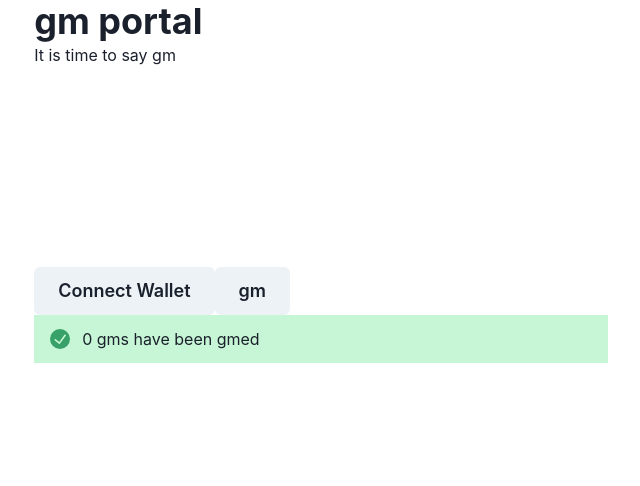
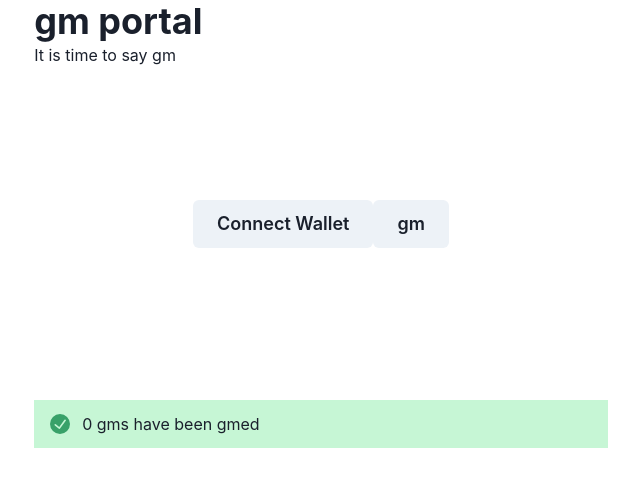
Before and after one commit to robgyiv/gm-portal-react, a Next.js app: page / in a window 1280 px wide. Shown: the top 486 px of the page, without its empty margins (319-959 px from the left). Built offline with nearby package versions, Linux system fonts and the light colour scheme.

Commit message:
Adjust layout, remove logging

```diff
--- a/components/header/index.js
+++ b/components/header/index.js
@@ -1,10 +1,12 @@
-import { Heading, Text } from '@chakra-ui/react';
+import { GridItem, Heading, Text } from '@chakra-ui/react';
 
 export default function Header() {
   return (
     <header>
-      <Heading>gm portal</Heading>
-      <Text>It is time to say gm</Text>
+      <GridItem rowstart={1} rowEnd={1}>
+        <Heading>gm portal</Heading>
+        <Text>It is time to say gm</Text>
+      </GridItem>
     </header>
   );
 }
--- a/pages/index.js
+++ b/pages/index.js
@@ -1,10 +1,9 @@
 import React, { useEffect, useState } from 'react';
 
-import { Alert, AlertIcon, Button, Container, Grid } from '@chakra-ui/react';
+import { Alert, AlertIcon, Button, Center, Container, Grid, GridItem } from '@chakra-ui/react';
 import { ethers } from 'ethers';
 
 import Head from 'next/head';
-import Image from 'next/image';
 
 import abi from '../utils/GmPortal.json';
 
@@ -22,18 +21,11 @@ export default function Home() {
     try {
       const { ethereum } = window;
 
-      if (!ethereum) {
-        console.log('Ethereum wallet not detected - install MetaMask!');
-      } else {
-        console.log('We have the Ethereum object', ethereum);
-      }
-
       // Check we're authorised on the user's wallet
       const accounts = await ethereum.request({ method: 'eth_accounts' });
 
       if (accounts.length > 0) {
         const account = accounts[0];
-        console.log('Found an authorised account:', account);
         setCurrentAccount(account);
         getAllGms();
       } else {
@@ -55,7 +47,6 @@ export default function Home() {
 
       const accounts = await ethereum.request({ method: 'eth_requestAccounts' });
 
-      console.log('Connected', accounts[0]);
       setCurrentAccount(accounts[0]);
     } catch (error) {
       console.log(error);
@@ -72,16 +63,13 @@ export default function Home() {
         const gmPortalContract = new ethers.Contract(contractAddress, contractABI, signer);
 
         const gmTxn = await gmPortalContract.gm('gm', { gasLimit: 300000 });
-        console.log('Mining...', gmTxn.hash);
 
         await gmTxn.wait();
-        console.log('Mined:', gmTxn.hash);
 
         let count = await gmPortalContract.getTotalGms();
         setTotalGms(count.toNumber());
-        console.log('Retrieved total gm count:', count.toNumber());
       } else {
-        console.log("Ethereum object doesn't exist!");
+        return;
       }
     } catch (error) {
       console.log(error);
@@ -107,10 +95,10 @@ export default function Home() {
           });
         });
 
-        console.log({ gmsCleaned });
         setAllGms(gmsCleaned);
+        setTotalGms(gmsCleaned.length);
       } else {
-        console.log("Ethereum object doesn't exist!");
+        return;
       }
     } catch (error) {
       console.log(error);
@@ -125,7 +113,6 @@ export default function Home() {
     let gmPortalContract;
 
     const onNewGm = (from, timestamp, message) => {
-      console.log('New gm', from, timestamp, message);
       setAllGms((prevState) => [
         ...prevState,
         {
@@ -159,11 +146,11 @@ export default function Home() {
         <link rel="icon" href="/favicon.ico" />
       </Head>
 
-      <Grid templateRows="repeat(3, 1fr)" minHeight="100vh">
+      <Grid templateRows="repeat(4, 1fr)" minHeight="100vh">
         <Header />
 
-        <main>
-          <div>
+        <GridItem rowStart={2} rowEnd={2}>
+          <Center>
             {!currentAccount && (
               <Button size="lg" onClick={connectWallet}>
                 Connect Wallet
@@ -172,24 +159,27 @@ export default function Home() {
             <Button size="lg" onClick={gm}>
               gm
             </Button>
+          </Center>
+        </GridItem>
+        <GridItem rowStart={3} rowEnd={3}>
           <Alert status="success">
             <AlertIcon />
             {totalGms && totalGms} gms have been gmed
           </Alert>
-          </div>
+        </GridItem>
 
-          <div>
+        <GridItem rowStart={4} rowEnd={4}>
           {allGms.map((gm, index) => {
             return (
               <div key={index}>
                 <div>Address: {gm.address}</div>
                 <div>Time: {gm.timestamp.toString()}</div>
                 <div>Message: {gm.message}</div>
+                <br />
               </div>
             );
           })}
-          </div>
-        </main>
+        </GridItem>
       </Grid>
 
       <Footer />
```
Lines whose indentation alone changed are shown as unchanged.
